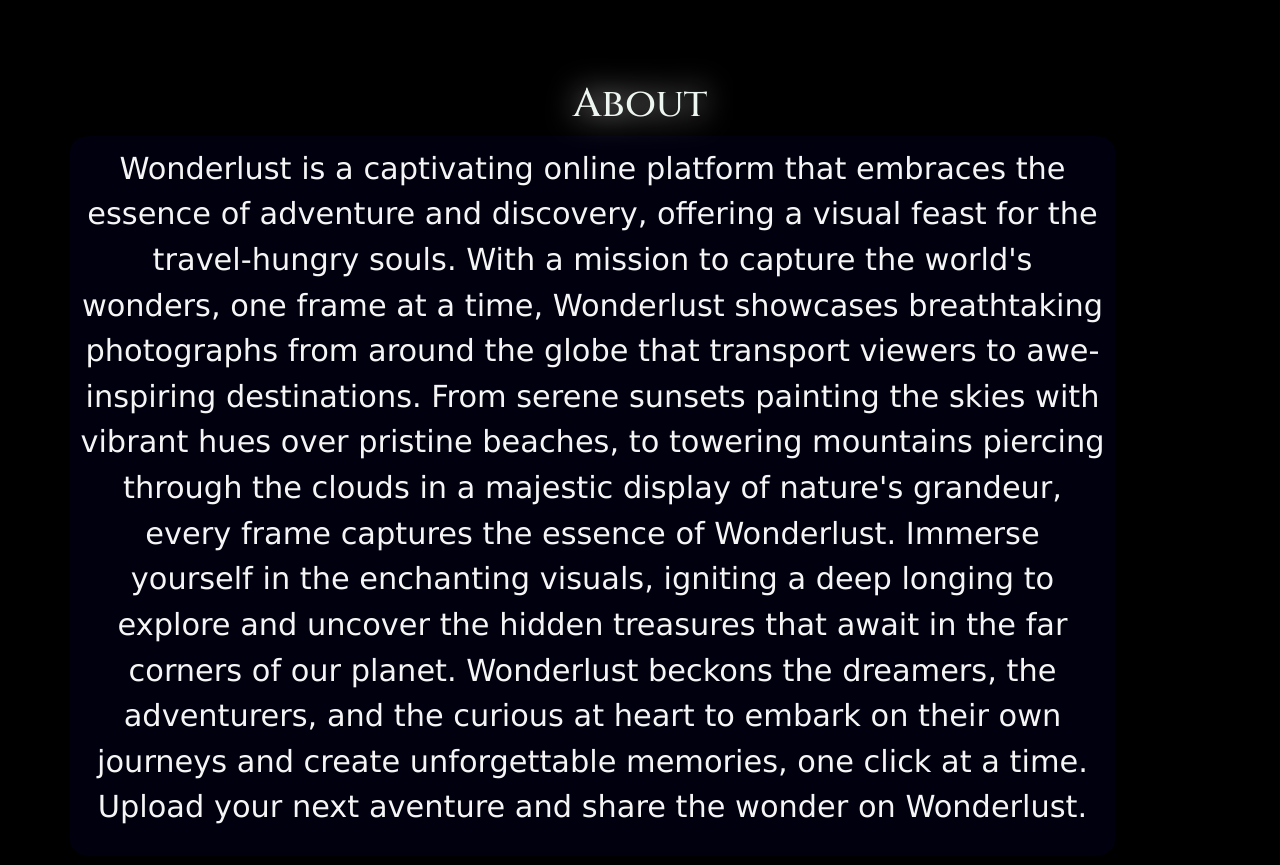
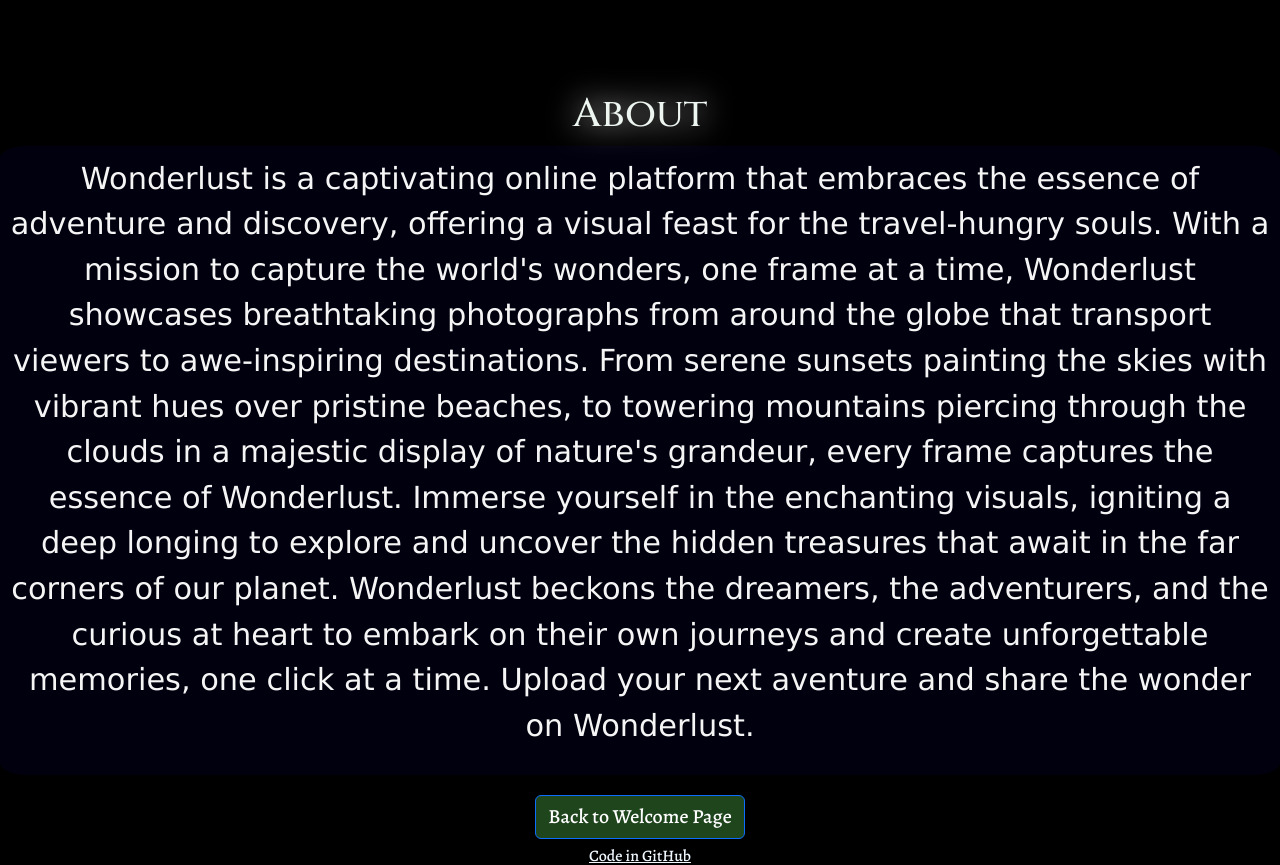
Before and after one commit to v-cazeau/final-project-web, a React (Create React App) app: page /about in a window 1280 px wide. Shown: the top 865 px of the page. Built offline with nearby package versions, Linux system fonts and the light colour scheme.

Commit message:
REWORKING

```diff
--- a/src/pages/About.jsx
+++ b/src/pages/About.jsx
@@ -4,18 +4,17 @@
 
 export default function About() {
     const navigate = useNavigate()
-    const url = 'https://www.ncbi.nlm.nih.gov/pmc/articles/PMC5663019/'
 
     return (
         <>
-        <Container>
+        <Container fluid>
             <Row>
                 <Col className="about-header">
                     <h1>About</h1>
                 </Col>
             </Row>
             <Row className="about-page-bkgd">
-                <Col sm={11} className= "about-page-text">
+                <Col className= "about-page-text">
                     <p>Wonderlust is a captivating online platform that embraces the essence of adventure and discovery, offering a visual feast for the travel-hungry souls. With a mission to capture the world's wonders, one frame at a time, Wonderlust showcases breathtaking photographs from around the globe that transport viewers to awe-inspiring destinations. From serene sunsets painting the skies with vibrant hues over pristine beaches, to towering mountains piercing through the clouds in a majestic display of nature's grandeur, every frame captures the essence of Wonderlust. Immerse yourself in the enchanting visuals, igniting a deep longing to explore and uncover the hidden treasures that await in the far corners of our planet. Wonderlust beckons the dreamers, the adventurers, and the curious at heart to embark on their own journeys and create unforgettable memories, one click at a time. Upload your next aventure and share the wonder on Wonderlust.
                     </p>
                 </Col>
--- a/src/pages/Coverpage.jsx
+++ b/src/pages/Coverpage.jsx
@@ -4,8 +4,6 @@
 
 export default function Coverpage() {
     const navigate = useNavigate()
-    const currentYear = new Date().getFullYear();
-    const url = 'https://github.com/v-cazeau/final-project-web'
 
 
     return(
--- a/src/pages/Home.jsx
+++ b/src/pages/Home.jsx
@@ -11,7 +11,7 @@
     const navigate = useNavigate()
 
     return (
-        <>
+        <section>
         <Container>
             <Row>
                 <Col>
@@ -22,6 +22,6 @@
         <RegionDropList filterRegion = {filterRegion} setFilterRegion = {setFilterRegion} pictures = {pictures} setPictures = {setPictures}/>
         <SlideShow filterRegion = {filterRegion} pictures = {pictures} setPictures ={setPictures} />
         <AddImage setPictures ={setPictures} filterRegion = {filterRegion} />
-        </>
+        </section>
     )
 }
--- a/src/pages/SlideShow.jsx
+++ b/src/pages/SlideShow.jsx
@@ -14,7 +14,7 @@
   console.log(pictures);
 
   return (
-    <>
+    <section>
       <Container>
         <Row>
           <Col>
@@ -58,6 +58,6 @@
           </Col>
         </Row>
       </Container>
-    </>
+    </section>
   );
 }
--- a/src/style/App.css
+++ b/src/style/App.css
@@ -23,6 +23,7 @@
 /* ************************ BACKGROUNDS ************************* */
 .root {
   min-height: 100vh;
+  min-width: 10vw;
   background-image: url("../style/images/bg.gif");
   background-size: cover;
   background-repeat: no-repeat;
@@ -30,8 +31,8 @@
 }
 
 .App {
-  min-height: 100vh;
-  min-width: 100vh;
+  min-height: 10vh;
+  min-width: 10vh;
   background-color: black;
   background-size: cover;
   background-repeat: no-repeat;
@@ -270,18 +271,3 @@
   color: rgba(29, 235, 14, 0.869);
   font-weight: bold;
 }
-
-@media (prefers-reduced-motion: no-preference) {
-  .App-logo {
-    animation: App-logo-spin infinite 20s linear;
-  }
-}
-
-@keyframes App-logo-spin {
-  from {
-    transform: rotate(0deg);
-  }
-  to {
-    transform: rotate(360deg);
-  }
-}
```
